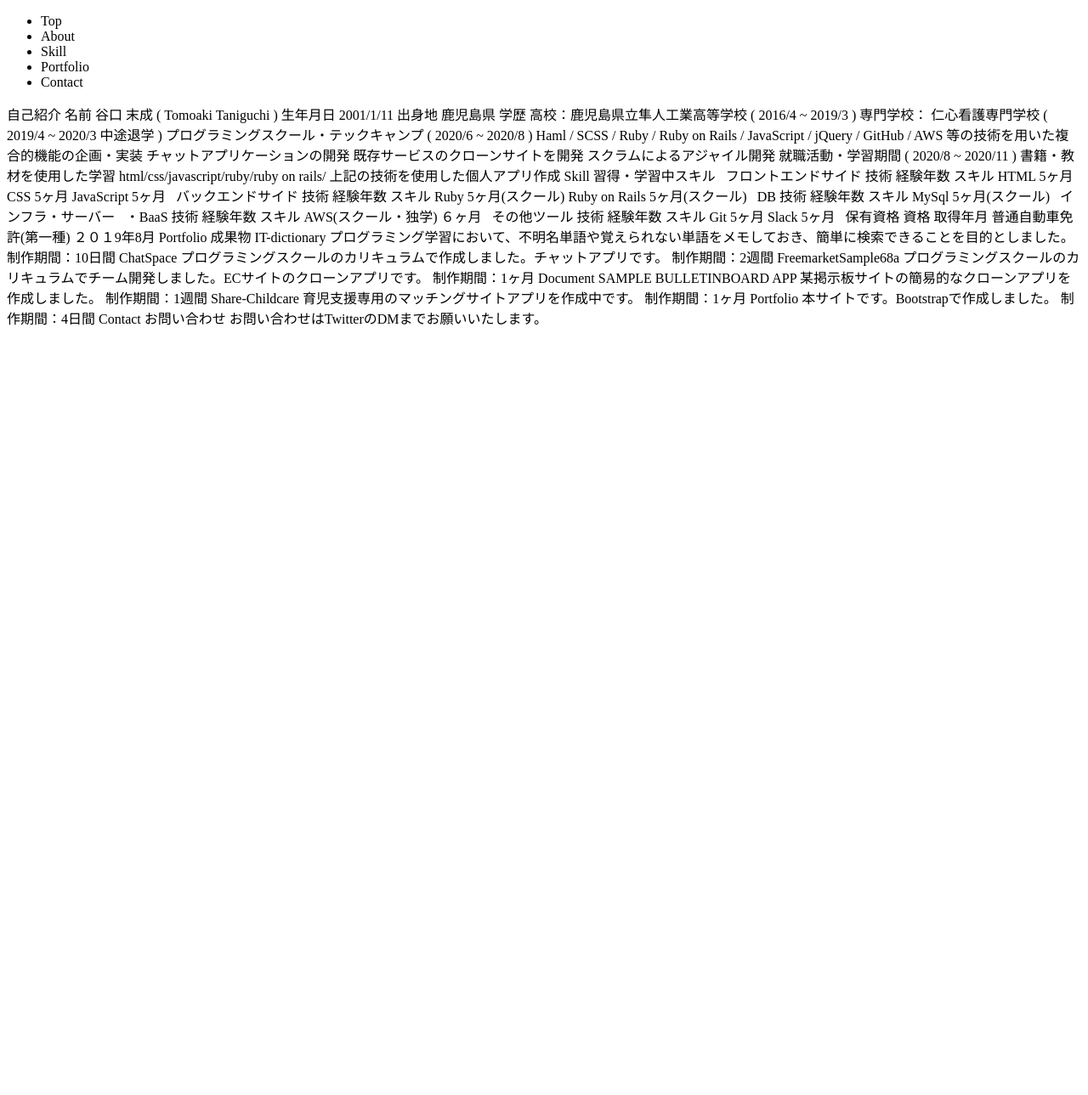
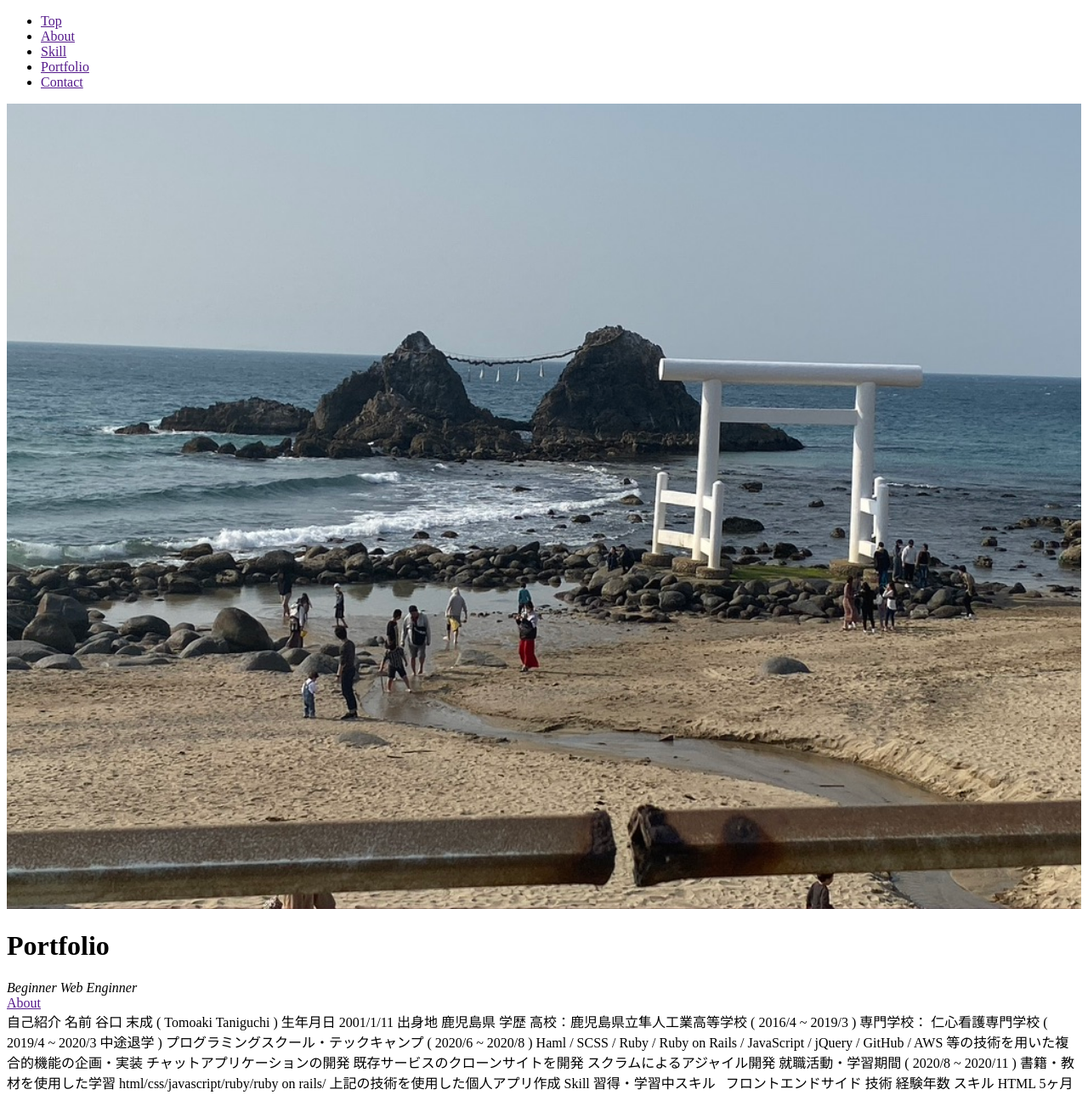
Before and after one commit to tomoaki1169/portfolio, a plain HTML site: page index.html in a window 1280 px wide. Shown: the top 1289 px of the page at 85% size. Before the commit the page ends 800 px from the top, so only its background shows below. Drawn offline with Linux system fonts and the light colour scheme.

Commit message:
画像 html

```diff
--- a/index.html
+++ b/index.html
@@ -11,14 +11,36 @@
     <nav class="navbar">
       <div class="navbar-nav">
         <ul>
-          <li class="nav-item">Top</li>
-          <li class="nav-item">About</li>
-          <li class="nav-item">Skill</li>
-          <li class="nav-item">Portfolio</li>
-          <li class="nav-item">Contact</li>
+          <li class="nav-item">
+            <a class="nav-link" href="">Top</a>
+          </li>
+          <li class="nav-item">
+            <a class="nav-link" href="">About</a>
+          </li>
+          <li class="nav-item">
+            <a class="nav-link" href="">Skill</a>
+          </li>
+          <li class="nav-item">
+            <a class="nav-link" href="">Portfolio</a>
+          </li>
+          <li class="nav-item">
+            <a class="nav-link" href="">Contact</a>
+          </li>
         </ul>
       </div>
     </nav>
+
+    <header>
+      <div class="image">
+        <img src="Images/福岡.jpeg" alt="Fukuoka image" width="100%" height="100%">
+        <div class="text">
+          <h1>Portfolio</h1>
+          <em>Beginner Web Enginner</em>
+          <br>
+          <a class="btn" href="">About</a>
+        </div>
+      </div>
+    </header>
     <!-- section1 -->
     自己紹介
     名前	谷口 末成 ( Tomoaki Taniguchi )
```
Also changed, not shown: Images/福岡.jpeg (added).
